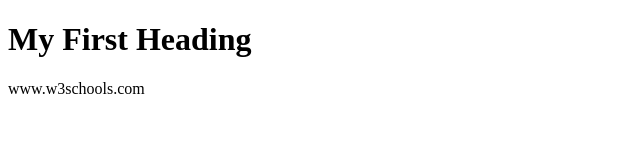
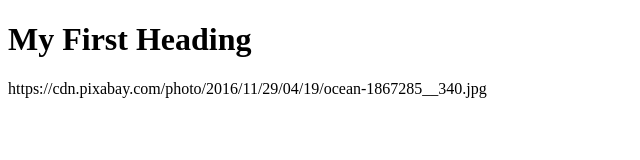
Before and after one commit to LangerTom/Zeug, a plain HTML site: page index.html in a window 1280 px wide. Shown: the whole page, without its empty margins (0-640 px from the left). Drawn offline with Linux system fonts and the light colour scheme.

Commit message:
Update index.html

```diff
--- a/index.html
+++ b/index.html
@@ -6,7 +6,7 @@
 <body>
 
 <h1>My First Heading</h1>
-<p>www.w3schools.com</p>
+<p>https://cdn.pixabay.com/photo/2016/11/29/04/19/ocean-1867285__340.jpg</p>
 
 </body>
 </html>
```
